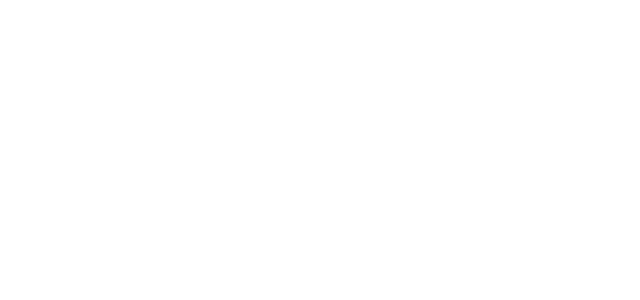
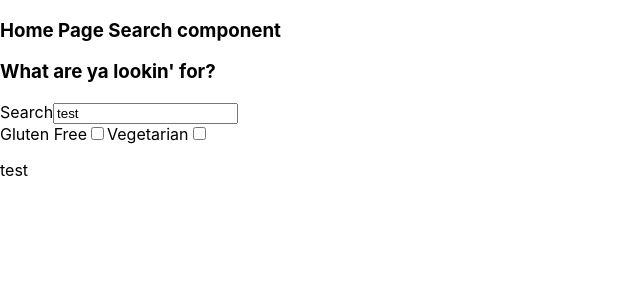
Before and after one commit to CognitivePrimate/React-Project-2, a React (Create React App) app: page / in a window 1280 px wide. Shown: the top 300 px of the page, without its empty margins (0-640 px from the left). Built offline with nearby package versions, Linux system fonts and the light colour scheme; no server answers.

Commit message:
austin's first commit for the project

```diff
--- a/src/App.tsx
+++ b/src/App.tsx
@@ -1,12 +1,21 @@
 import React from 'react';
 import logo from './logo.svg';
 import './App.css';
+import { BrowserRouter as Router} from 'react-router-dom';
+import Header from './Components/Header/Header';
+import HomePageSearch from './Components/HomePageSearch/HomePageSearch';
+
+const API = process.env.REACT_APP_EDAMAM_API_KEY
 
 function App() {
+
+  console.log(API);
   return (
-    <div className="App">
+    <Router>
 
-    </div>
+        <HomePageSearch/>
+
+    </Router>
   );
 }
 
--- a/src/Components/Header/Header.tsx
+++ b/src/Components/Header/Header.tsx
@@ -1,9 +1,13 @@
+import { useState } from "react";
 
 
 function Header(){
 
+
     return (
-        <h1>Header component</h1>
+        <div className="Header">
+
+        </div>
     )
 
 }
--- a/src/Components/HomePageSearch/HomePageSearch.tsx
+++ b/src/Components/HomePageSearch/HomePageSearch.tsx
@@ -1,9 +1,41 @@
+import { useEffect, useState } from "react";
+import { fetchAllRecipes } from "../../Services/RecipeServices";
 
 
 function HomePageSearch(){
 
+    const [search, setSearch] = useState({
+        query:'test'
+    })
+
+    const [recipes, setRecipes] = useState([]);
+
+    useEffect(() => {
+        fetchAllRecipes().then((data) => {
+            setRecipes(data);
+        })
+    }, []);
+
     return (
+        <div>
         <h3>Home Page Search component</h3>
+
+            <form action="#">
+                <h3>What are ya lookin' for?</h3>
+                <div>
+                    <label htmlFor="search">Search</label>
+                    <input type="text" name="search" id="search" placeholder="grabby paws" value={search.query} />
+                </div>
+                <div>
+                    <label htmlFor="gluten-free">Gluten Free</label>
+                    <input type="checkbox" id="gluten-free" name="health-labels" value="gluten-free"/>
+                    <label htmlFor="vegetarian">Vegetarian</label>
+                    <input type="checkbox" id="vegetarian" name="health-labels" value="vegetarian"/>
+                </div>
+            </form>
+            <p>{search.query}</p>
+            <p>{recipes}</p>
+        </div>
     )
 
 }
--- a/src/Model/ItemInterface.ts
+++ b/src/Model/ItemInterface.ts
@@ -0,0 +1,5 @@
+
+
+export default interface Item {
+    item: string
+}
```
Also changed, not shown: 2 other files (tests, documents, lock files or other folders).
